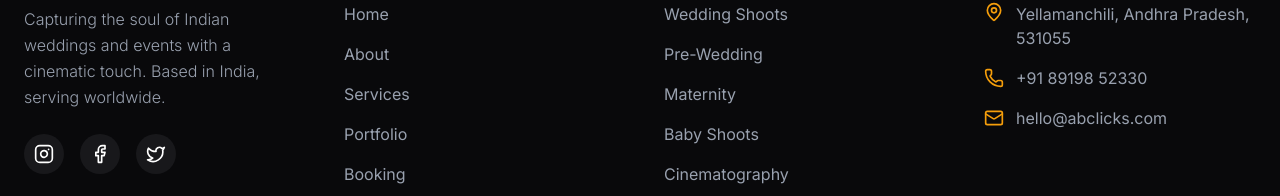
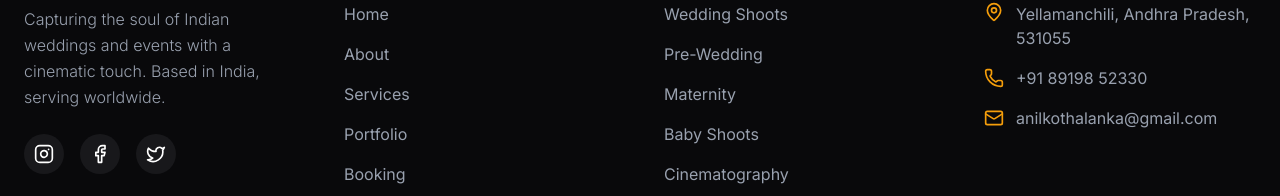
Before and after one commit to sampathd11223344-sys/ab_clicks, a React (Vite) app: page / in a window 1280 px wide. Shown: the part 5246-5442 px from the top of the page. Built offline with nearby package versions, Linux system fonts and the light colour scheme; no server answers; a web font is replaced by a local one.

Commit message:
Update Footer.tsx

```diff
--- a/src/components/Footer.tsx
+++ b/src/components/Footer.tsx
@@ -69,7 +69,7 @@ export default function Footer() {
             </li>
             <li className="flex items-center gap-3 text-gray-400">
               <Mail className="w-5 h-5 text-amber-500 shrink-0" />
-              <span>hello@abclicks.com</span>
+              <span>anilkothalanka@gmail.com</span>
             </li>
           </ul>
         </div>
```
